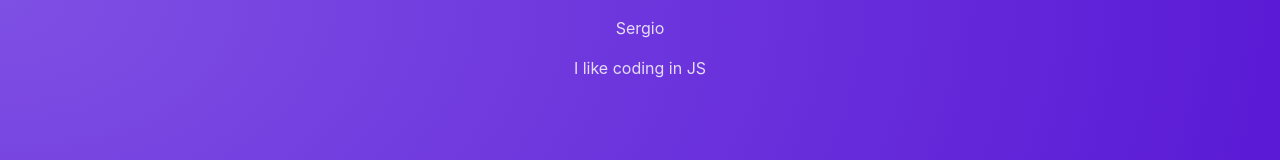
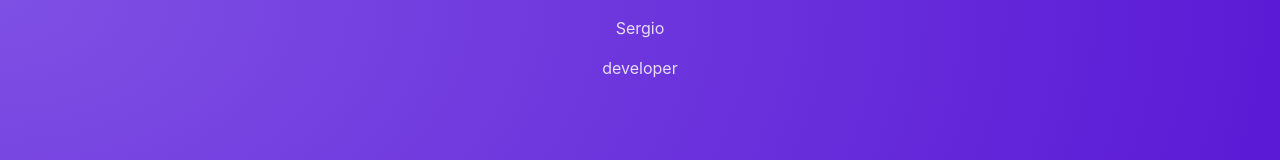
Before and after one commit to Sergii-Osedchuk/summ, a React (Vite) app in the folder summ/: page / in a window 1280 px wide. Shown: the top 160 px of the page. Built offline with nearby package versions, Linux system fonts and the light colour scheme.

Commit message:
use props

```diff
--- a/summ/package.json
+++ b/summ/package.json
@@ -10,6 +10,7 @@
     "preview": "vite preview"
   },
   "dependencies": {
+    "prop-types": "^15.8.1",
     "react": "^18.2.0",
     "react-dom": "^18.2.0"
   },
--- a/summ/src/App.jsx
+++ b/summ/src/App.jsx
@@ -1,7 +1,7 @@
 import Post from "./components/Post";
 
 function App() {
-  return <Post />;
+  return <Post name='Sergio' occupation='developer'/>;
 }
 
 export default App;
--- a/summ/src/components/Post.jsx
+++ b/summ/src/components/Post.jsx
@@ -1,14 +1,18 @@
-const names = ['Sergio', 'Olegio'];
+import { string } from 'prop-types';
 
-const Post = () => {
-  const chosenName = Math.random() > 0.5 ? names[0] : names[1];
+const Post = ({ name, occupation }) => {
 
   return (
     <div>
-      <p>{chosenName}</p>
-      <p>I like coding in JS</p>
+      <p>{name}</p>
+      <p>{occupation}</p>
     </div>
   );
 }
 
+Post.propTypes = {
+  name: string,
+  occupation: string
+}
+
 export default Post;
```
Also changed, not shown: 1 other file (tests, documents, lock files or other folders).
